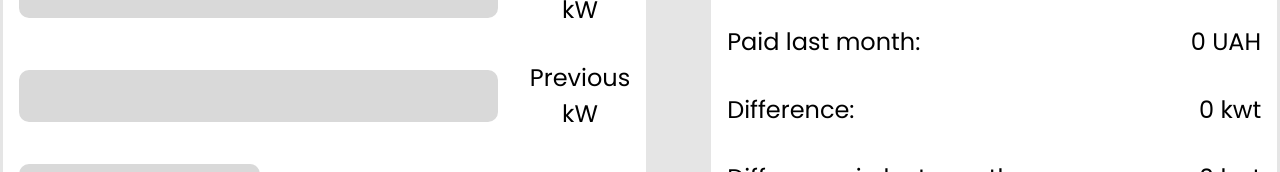
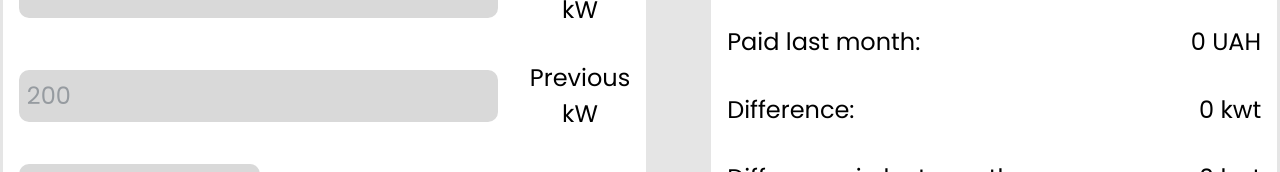
Before and after one commit to dlvdl/utility-bills-calculator, a React (Vite) app in the folder client/: page / in a window 1280 px wide. Shown: the part 269-441 px from the top of the page. Built offline with nearby package versions, Linux system fonts and the light colour scheme.

Commit message:
create function that find last operation

```diff
--- a/client/src/components/Calculator.jsx
+++ b/client/src/components/Calculator.jsx
@@ -30,7 +30,7 @@ const Calculator = () => {
 
   const { utilities } = getUtilities()
 
-  console.log(findLastOperation())
+  const lastOperation = findLastOperation(typeOfUtility, date, utilities)
 
   return (
     <div className="container pos-relative">
@@ -43,6 +43,7 @@ const Calculator = () => {
           setResOfCalc={setResOfCalc}
           today={date}
           setDate={setDate}
+          lastOperation={lastOperation}
         />
         <Result
           typeOfUtility={typeOfUtility}
--- a/client/src/components/Form.jsx
+++ b/client/src/components/Form.jsx
@@ -4,16 +4,26 @@ import { useContext, useState } from 'react'
 import { calculator } from '../utility/computeUtility'
 
 function Form(props) {
-  const { typeOfUtility, units, setResOfCalc, resOfCalc, today, setDate } =
-    props
+  const {
+    typeOfUtility,
+    units,
+    setResOfCalc,
+    resOfCalc,
+    today,
+    setDate,
+    lastOperation,
+  } = props
+
+  const initPrev = lastOperation ? lastOperation.current : 0
+  console.log(initPrev)
 
   const [currentVal, setCurrentVal] = useState({ value: 0 })
-  const [prevVal, setPrevVal] = useState({ value: 0 })
+  const [prevVal, setPrevVal] = useState({ value: initPrev })
   const calc = calculator(7.99, typeOfUtility, today)
 
   // Event listeners
   const computeBtnHandler = (e) => {
-    const { cost, diff } = calc.computeCost(currentVal, prevVal)
+    const { cost, diff } = calc.computeCost(currentVal, prevVal.value)
     setResOfCalc({ ...resOfCalc, diff, cost })
   }
 
@@ -38,7 +48,8 @@ function Form(props) {
           <input
             type="number"
             name="previous"
-            value={Number(prevVal).toString()}
+            defaultValue={String(prevVal.value)}
+            //value={Number(prevVal).toString()}
             onChange={(e) => setPrevVal(+e.target.value)}
           />
           <label htmlFor="previous">Previous {units.get(typeOfUtility)}</label>
--- a/client/src/utility/findLastOperation.js
+++ b/client/src/utility/findLastOperation.js
@@ -1,3 +1,47 @@
 export const findLastOperation = (type, date, operations) => {
-  return 'From there'
+  const currentDate = new Date(date)
+  const filteredOperation = operations.filter((e) => e.type === type)
+  const sortedOperations = sortOperations(filteredOperation, currentDate)
+
+  let last = null
+  let i = 0
+
+  while (i < sortedOperations.length) {
+    const operationDate = new Date(sortedOperations[i].date)
+    const diff = currentDate - operationDate
+    if (diff <= 0) {
+      return sortedOperations[i - 1] ? sortedOperations[i - 1] : null
+    }
+    if (i === 0) last = diff
+    last = diff < last ? diff : last
+    i++
+  }
+
+  return null
 }
+
+const sortOperations = (operations) => {
+  if (operations.length < 2) {
+    return operations
+  }
+
+  const pivotIdx = Math.floor(operations.length / 2)
+  const pivotOperation = operations[pivotIdx]
+  const pivotDate = new Date(operations[pivotIdx].date)
+  const lesser = []
+  const bigger = []
+
+  while (operations.length > 0) {
+    let operation = operations.pop()
+    let operationDate = new Date(operation.date)
+    if (operationDate > pivotDate) {
+      bigger.push(operation)
+    }
+
+    if (operationDate < pivotDate) {
+      lesser.push(operation)
+    }
+  }
+
+  return [...sortOperations(lesser), pivotOperation, ...sortOperations(bigger)]
+}
```
